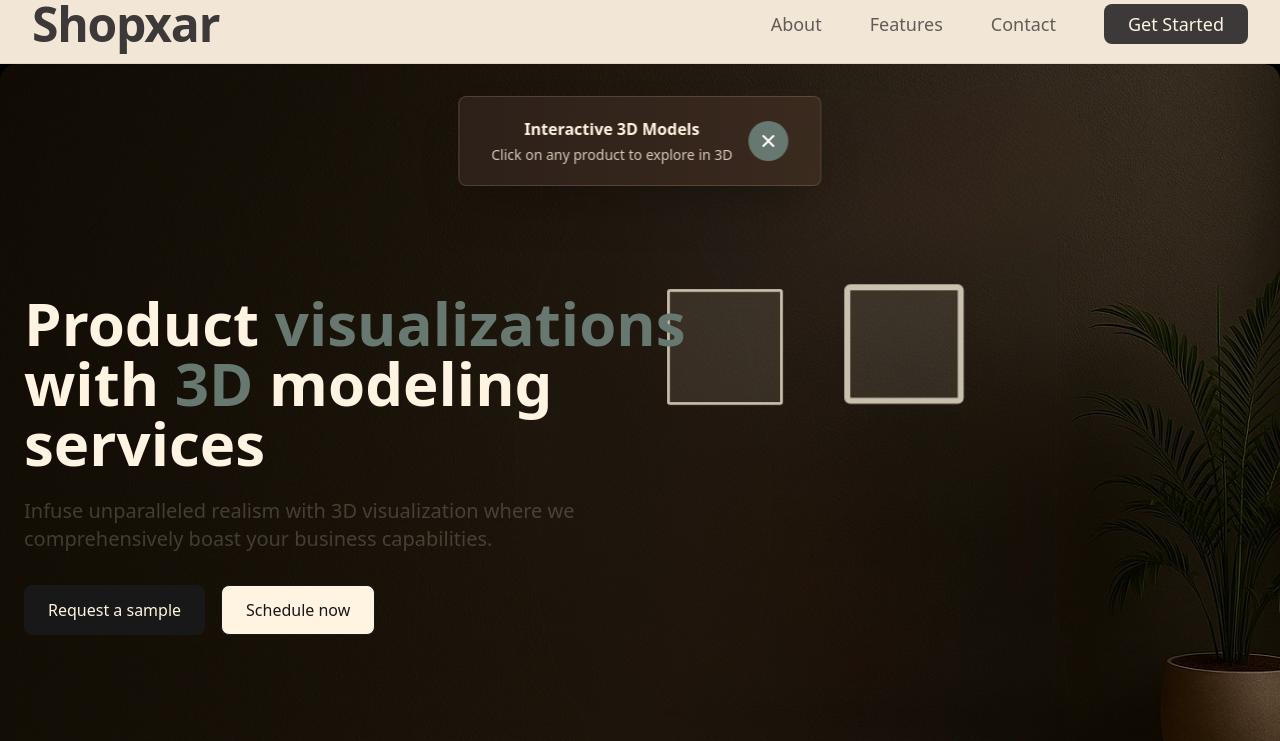
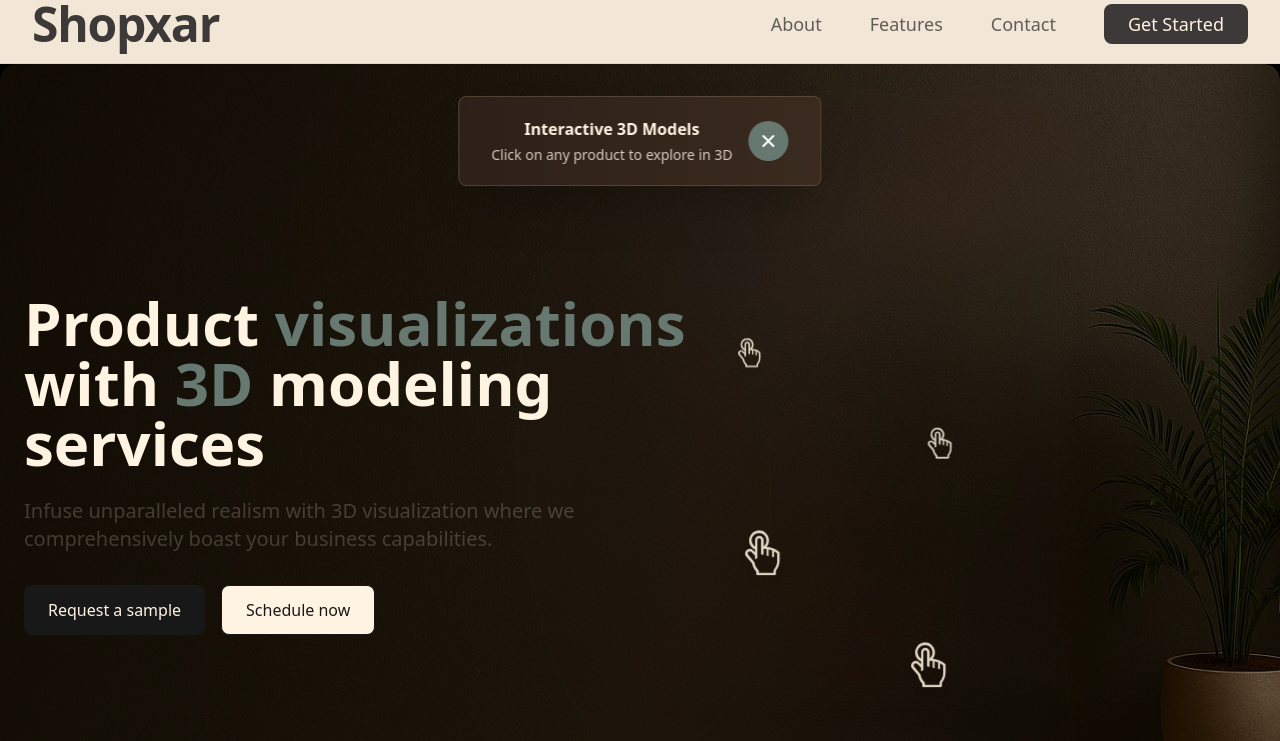
Before and after one commit to Manik783/shopxar_final, a React (Vite) app: page / in a window 1280 px wide. Shown: the top 741 px of the page. Built offline with nearby package versions, Linux system fonts and the light colour scheme.

Commit message:
Remove highlight squares and add cursor-hand icons

```diff
--- a/src/components/Hero.tsx
+++ b/src/components/Hero.tsx
@@ -60,27 +60,48 @@ const Hero = () => {
       @keyframes highlight-position {
         0% {
           transform: translate(var(--offset-x), var(--offset-y)) scale(1);
-          border-color: rgba(255, 244, 226, 0.6);
         }
         25% {
           transform: translate(var(--offset-x), var(--offset-y)) scale(1.2);
-          border-color: rgba(255, 244, 226, 1);
         }
         50% {
           transform: translate(var(--offset-x), var(--offset-y)) scale(1);
-          border-color: rgba(255, 244, 226, 0.6);
         }
         75% {
           transform: translate(var(--offset-x), var(--offset-y)) scale(1.2);
-          border-color: rgba(255, 244, 226, 1);
         }
         100% {
           transform: translate(var(--offset-x), var(--offset-y)) scale(1);
-          border-color: rgba(255, 244, 226, 0.6);
         }
       }
       .highlight-animation {
         animation: highlight-position 4s ease-in-out;
+      }
+
+      @keyframes finger-tap-animation {
+        0% {
+          transform: translate(var(--offset-x), var(--offset-y)) scale(1) rotate(0deg);
+          opacity: 0.8;
+        }
+        25% {
+          transform: translate(calc(var(--offset-x) + 5px), calc(var(--offset-y) + 5px)) scale(1.1) rotate(0deg);
+          opacity: 1;
+        }
+        50% {
+          transform: translate(var(--offset-x), var(--offset-y)) scale(1) rotate(0deg);
+          opacity: 0.8;
+        }
+        75% {
+          transform: translate(calc(var(--offset-x) + 5px), calc(var(--offset-y) + 5px)) scale(1.1) rotate(0deg);
+          opacity: 1;
+        }
+        100% {
+          transform: translate(var(--offset-x), var(--offset-y)) scale(1) rotate(0deg);
+          opacity: 0.8;
+        }
+      }
+      .finger-tap-animation {
+        animation: finger-tap-animation 4s ease-in-out;
       }
     `;
     document.head.appendChild(styleSheet);
@@ -138,10 +159,7 @@ const Hero = () => {
       yOffset: 'translate-y-0',
       xOffset: 'translate-x-0',
       cameraOrbit: '0deg 98deg 105%',
-      highlight: true,
-      highlightSize: 80, // Larger square for headphones
-      highlightOffsetX: 0,
-      highlightOffsetY: 0,
+
     },
     {
       id: 3,
@@ -162,6 +180,10 @@ const Hero = () => {
       yOffset: 'translate-y-0',
       xOffset: 'translate-x-0',
       cameraOrbit: '0deg 70deg 105%',
+        highlight: true,
+      highlightSize: 120, // Larger square for headphones
+      highlightOffsetX: 0,
+      highlightOffsetY: 0,
     },
     {
       id: 5,
@@ -172,6 +194,10 @@ const Hero = () => {
       rotation: 'rotate-0',
       yOffset: 'translate-y-0',
       xOffset: 'translate-x-0',
+        highlight: true,
+      highlightSize: 160, // Larger square for headphones
+      highlightOffsetX: 0,
+      highlightOffsetY: 0,
     },
     {
       id: 6,
@@ -196,6 +222,10 @@ const Hero = () => {
       rotation: 'rotate-0',
       yOffset: 'translate-y-0',
       xOffset: 'translate-x-0',
+        highlight: true,
+      highlightSize: 110, // Larger square for headphones
+      highlightOffsetX: 0,
+      highlightOffsetY: 0,
     },
     {
       id: 8,
@@ -216,6 +246,10 @@ const Hero = () => {
       rotation: 'rotate-0',
       yOffset: 'translate-y-0',
       xOffset: 'translate-x-0',
+        highlight: true,
+      highlightSize: 120, // Larger square for headphones
+      highlightOffsetX: 0,
+      highlightOffsetY: 0,
     },
     {
       id: 10,
@@ -341,22 +375,22 @@ const Hero = () => {
               className={`absolute ${model.position} ${model.scale} ${model.rotation} ${model.yOffset} ${model.xOffset}`}
             >
               <div className="relative w-28 h-28">
-                {/* Square highlighting around the model */}
+                {/* Cursor hand click icon animation */}
                 {model.highlight && showHighlights && (
                   <div
-                    className={`absolute border-[4px] border-[#fff4e2] bg-[#fff4e2]/10 z-[5] pointer-events-none
-                              ${animatingModels ? 'highlight-animation' : ''}`}
+                    className={`absolute z-[6] pointer-events-none ${animatingModels ? 'finger-tap-animation' : ''}`}
                     style={{
-                      '--offset-x': `calc(-50% + ${model.highlightOffsetX || 0}px)`,
-                      '--offset-y': `calc(-50% + ${model.highlightOffsetY || 0}px)`,
-                      width: `${model.highlightSize || 80}px`,
-                      height: `${model.highlightSize || 80}px`,
+                      '--offset-x': `calc(${(model.highlightOffsetX || 0) + 15}px)`,
+                      '--offset-y': `calc(${(model.highlightOffsetY || 0) - 15}px)`,
                       top: '50%',
                       left: '50%',
-                      transform: `translate(calc(-50% + ${model.highlightOffsetX || 0}px), calc(-50% + ${model.highlightOffsetY || 0}px))`,
-                      borderRadius: '4px'
+                      transform: `translate(calc(${(model.highlightOffsetX || 0) + 15}px), calc(${(model.highlightOffsetY || 0) - 15}px))`,
                     } as React.CSSProperties}
-                  ></div>
+                  >
+                    <svg className="h-11 w-11 text-[#fff4e2] drop-shadow-xl" viewBox="0 0 36 36" fill="currentColor">
+                      <path d="M30.4,17.6c-1.8-1.9-4.2-3.2-6.7-3.7c-1.1-0.3-2.2-0.5-3.3-0.6c2.8-3.3,2.3-8.3-1-11.1s-8.3-2.3-11.1,1s-2.3,8.3,1,11.1c0.6,0.5,1.2,0.9,1.8,1.1v2.2l-1.6-1.5c-1.4-1.4-3.7-1.4-5.2,0c-1.4,1.4-1.5,3.6-0.1,5l4.6,5.4c0.2,1.4,0.7,2.7,1.4,3.9c0.5,0.9,1.2,1.8,1.9,2.5v1.9c0,0.6,0.4,1,1,1h13.6c0.5,0,1-0.5,1-1v-2.6c1.9-2.3,2.9-5.2,2.9-8.1v-5.8C30.7,17.9,30.6,17.7,30.4,17.6z M8.4,8.2c0-3.3,2.7-5.9,6-5.8c3.3,0,5.9,2.7,5.8,6c0,1.8-0.8,3.4-2.2,4.5V7.9c-0.1-1.8-1.6-3.2-3.4-3.2c-1.8-0.1-3.4,1.4-3.4,3.2v5.2C9.5,12.1,8.5,10.2,8.4,8.2L8.4,8.2z M28.7,24c0.1,2.6-0.8,5.1-2.5,7.1c-0.2,0.2-0.4,0.4-0.4,0.7v2.1H14.2v-1.4c0-0.3-0.2-0.6-0.4-0.8c-0.7-0.6-1.3-1.3-1.8-2.2c-0.6-1-1-2.2-1.2-3.4c0-0.2-0.1-0.4-0.2-0.6l-4.8-5.7c-0.3-0.3-0.5-0.7-0.5-1.2c0-0.4,0.2-0.9,0.5-1.2c0.7-0.6,1.7-0.6,2.4,0l2.9,2.9v3l1.9-1V7.9c0.1-0.7,0.7-1.3,1.5-1.2c0.7,0,1.4,0.5,1.4,1.2v11.5l2,0.4v-4.6c0.1-0.1,0.2-0.1,0.3-0.2c0.7,0,1.4,0.1,2.1,0.2v5.1l1.6,0.3v-5.2l1.2,0.3c0.5,0.1,1,0.3,1.5,0.5v5l1.6,0.3v-4.6c0.9,0.4,1.7,1,2.4,1.7L28.7,24z" />
+                    </svg>
+                  </div>
                 )}
 
                 {/* Model container */}
```
